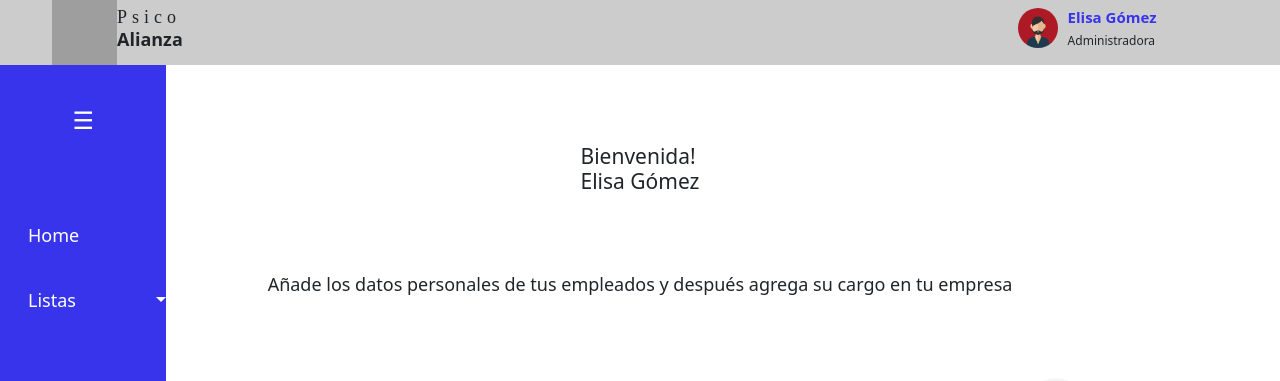
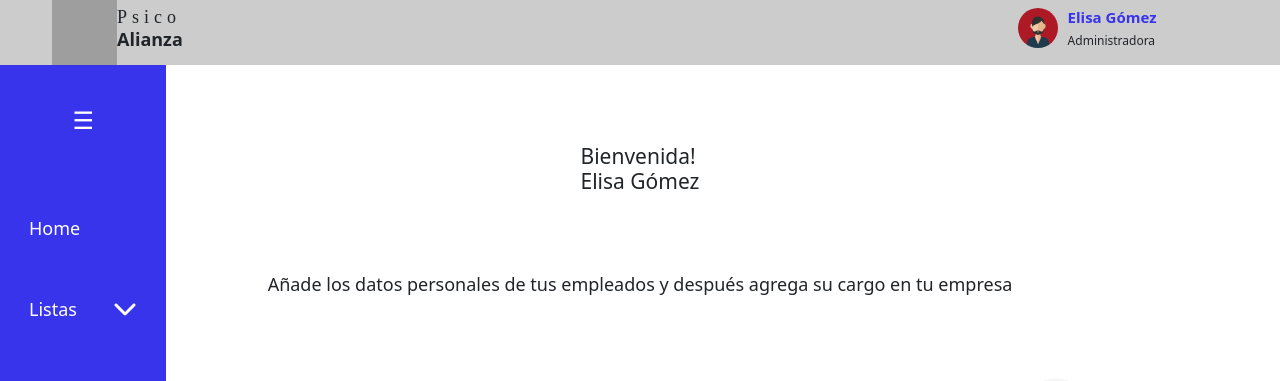
Before and after one commit to Danyeisbr/nomina-app, a React (Create React App) app: page /home in a window 1280 px wide. Shown: the top 381 px of the page. Built offline with nearby package versions, Linux system fonts and the light colour scheme; grey boxes are pictures that could not be loaded.

Commit message:
Login, Banner & Sidebar Responsive

```diff
--- a/package.json
+++ b/package.json
@@ -45,6 +45,7 @@
     ]
   },
   "devDependencies": {
+    "@babel/plugin-proposal-private-property-in-object": "^7.21.11",
     "@types/react-router-dom": "^5.3.3",
     "gh-pages": "^6.0.0"
   }
--- a/src/Components/Banner/Banner.js
+++ b/src/Components/Banner/Banner.js
@@ -56,10 +56,8 @@ function Banner() {
           </a>
         </li>
         <li>
-          <Link to="/" style={{ textDecoration: "none" }}>
-            <a className="dropdown-item" href="#">
-              Salir
-            </a>
+          <Link to="/" className="dropdown-item">
+            Salir
           </Link>
         </li>
       </ul>
--- a/src/Components/Login/Login.js
+++ b/src/Components/Login/Login.js
@@ -3,9 +3,9 @@ import "./login.css";
 
 function Login() {
   return (
-    <div className="container-fluid">
+    <section className="container-fluid">
       <div className="row">
-        <section className="col-left min-vh-100 g-0 gradient-custom">
+        <section className="col-left col-lg-6 col-md-6 col-sm-12 min-vh-100 gradient-custom">
           <section className="d-flex flex-column justify-content-end h-100">
             <article className="text-white mx-md-5 p-md-5">
               <h3 className="px-4">
@@ -21,11 +21,11 @@ function Login() {
             </article>
           </section>
         </section>
-        <section className="col-right d-flex justify-content-center min-vh-100">
+        <section className="col-right col-lg-6 col-md-6 col-sm-12 d-flex justify-content-center min-vh-100">
           <header className="d-flex flex-column align-items-center justify-content-start w-75 mt-5">
             <article className="row d-flex align-items-center">
               {/* Logo de la compañía */}
-              <figure className="col d-flex justify-content-end g-0">
+              <figure className="col-6 d-flex justify-content-end">
                 <img
                   src="https://mdbcdn.b-cdn.net/img/Photos/new-templates/bootstrap-login-form/lotus.webp"
                   style={{ width: "110px", height: "130px" }}
@@ -33,7 +33,7 @@ function Login() {
                 />
               </figure>
               {/* Nombre de la compañía */}
-              <div className="col g-0">
+              <div className="col-6 g-0">
                 <h1>
                   <span className="fw-normal custom-h1">Psico</span>
                   <br /> <strong>Alianza</strong>
@@ -41,7 +41,7 @@ function Login() {
               </div>
             </article>
             <article className="row d-flex justify-content-center w-90 mt-4">
-              <form>
+              <form className="w-100">
                 <div className="form-group mb-3">
                   <label htmlFor="exampleInputUser" className="py-2">
                     Usuario
@@ -49,6 +49,7 @@ function Login() {
                   <input
                     type="text"
                     className="form-control rounded-pill"
+                    id="exampleInputUser"
                     placeholder="Pruebadesarrollador"
                   />
                 </div>
@@ -76,21 +77,24 @@ function Login() {
                     Recordar cuenta
                   </label>
                 </div>
-                <div className="row g-0">
+                <div className="row">
+                  <div className="col-12">
                     <Link to="/home">
                       {" "}
                       <button
                         type="submit"
-                      className="btn btn-primary rounded-pill mb-3 full-width-btn"
+                        className="btn btn-primary rounded-pill mb-3 w-100"
                       >
                         Iniciar sesión
                       </button>{" "}
                     </Link>
+                  </div>
+
                   <div className="col-6">
                     <p className="text-muted">¿Olvidaste tu usuario?</p>
                   </div>
-                  <div className="col-6">
-                    <p className="text-muted text-end">
+                  <div className="col-6 text-end">
+                    <p className="text-muted">
                       ¿Olvidaste tu contraseña?{" "}
                     </p>
                   </div>
@@ -100,7 +104,7 @@ function Login() {
           </header>
         </section>
       </div>
-    </div>
+    </section>
   );
 }
 
--- a/src/Components/Sidebar/Sidebar.js
+++ b/src/Components/Sidebar/Sidebar.js
@@ -1,71 +1,94 @@
-import React, { useState } from "react";
+import React, { useState, useEffect } from "react";
 import { Link } from "react-router-dom";
 import "font-awesome/css/font-awesome.min.css";
 import { FontAwesomeIcon } from "@fortawesome/react-fontawesome";
 import { faChevronUp } from "@fortawesome/free-solid-svg-icons";
-//import { faChevronDown } from "@fortawesome/free-solid-svg-icons";
+import { faChevronDown } from "@fortawesome/free-solid-svg-icons";
 import "./sidebar.css";
 
 const Sidebar = () => {
-  // Función para colapsar o expandir la barra lateral al hacer clic en el botón
+  // Función para colapsar o expandir la barra lateral
   const [sidebarActive, setSidebarActive] = useState(false);
-  // Función para cambiar el texto a icono al hacer clic en el botón
+  // Función para cambiar el texto a icono
   const [showText, setShowText] = useState(true);
-  // Estado para controlar la visibilidad del dropdown
-  //const [mostrarDropdown, setMostrarDropdown] = useState(true);
-
-  // Función para alternar la visibilidad del texto
+  // Función para alternar la visibilidad del texto y la barra lateral
   const toggleSidebar = () => {
     setSidebarActive(!sidebarActive);
     setShowText(!showText);
-    //setMostrarDropdown(!mostrarDropdown);
   };
 
+  const handleResize = () => {
+    // Verificar si la pantalla es mediana o pequeña usando las clases de Bootstrap
+    const isMediumOrSmallScreen = window.innerWidth < 992; // 992px es el punto de quiebre de Bootstrap para pantallas medianas
+
+    if (isMediumOrSmallScreen) {
+      toggleSidebar(); // Disparar el evento cuando la pantalla sea mediana o pequeña
+    } else {
+      // Cambiar el estado cuando la pantalla es grande
+      setSidebarActive(false);
+      setShowText(true);
+    }
+  };
+
+  useEffect(() => {
+    // Agrego el evento de cambio de tamaño de pantalla cuando el componente se monta
+    window.addEventListener("resize", handleResize);
+
+    // Llamar a handleResize() inicialmente para verificar el tamaño de la pantalla
+    handleResize();
+
+    // Remover el evento de cambio de tamaño de pantalla cuando el componente se desmonta
+    return () => {
+      window.removeEventListener("resize", handleResize);
+    };
+  }, []);
+
   return (
-    <section
+    <nav
       id="sidebar"
-      className={`position-absolute h-100 w-13 bg-primary d-flex flex-column justify-content-start g-0 ${
+      className={`col-md-1 col-sm-1 position-absolute bg-primary d-flex flex-column justify-content-start w-13 h-100 g-0 ${
         sidebarActive ? "active" : ""
       }`}
     >
       <div className="d-flex justify-content-center mt-5 h-18">
         <button
-          className="btn text-white fs-2"
+          className="btn text-white fs-2 border border-0"
           id="toggle-btn"
           onClick={toggleSidebar}
         >
           ☰
         </button>
       </div>
-      <nav className="navbar navbar-expand-lg navbar-dark">
-        <div className="collapse navbar-collapse" id="navbarNav">
-          <ul className="navbar-nav flex-column m-3 w-100" id="menu">
-            <li className="nav-item">
+      <div>
+        <ul className="list-unstyled m-3" id="menu">
+          <li className="mb-3">
             {showText ? (
               <Link to="/home">
-                  <button className="btn fs-4 btn-primary bg-transparent border border-0">
-                    Home
+                <button className="btn btn-primary fs-4 w-100">
+                  <div className="d-flex justify-content-start">Home</div>
                 </button>
               </Link>
             ) : (
               <Link to="/home">
-                  <button className="btn fs-4 btn-primary bg-transparent border border-0">
+                <button className="btn btn-primary fs-4 w-100">
                   <i className="fa fa-home fa-2x"></i>
                 </button>
               </Link>
             )}
           </li>
           <li className="nav-item dropdown">
-              <a
-                className="nav-link dropdown-toggle active fs-4 w-100 mt-4 ms-1"
-                href="#submenu"
-                role="button"
+            <button
+              className="btn btn-primary dropdown-toggle fs-4 w-100 mt-4
+              custom-dropdown-toggle"
               data-bs-toggle="dropdown"
               aria-expanded="false"
+              aria-haspopup="true"
             >
-                {" "}
               {showText ? (
-                  <span>Listas</span>
+                <div className="d-flex justify-content-between">
+                  <span> Listas</span>{" "}
+                  <FontAwesomeIcon icon={faChevronDown} size="lg" />
+                </div>
               ) : (
                 <FontAwesomeIcon
                   icon={faChevronUp}
@@ -73,23 +96,19 @@ const Sidebar = () => {
                   onClick={toggleSidebar}
                 />
               )}
-              </a>
+            </button>
             <ul
               className="dropdown-menu bg-transparent border-0 shadow-none"
               id="submenu"
             >
               <li>
-                  <Link to="/employees">
-                    <a className="dropdown-item text-white fs-5" href="#">
+                <Link to="/employees" className="dropdown-item text-white fs-5">
                   Empleados
-                    </a>
                 </Link>
               </li>
               <li>
-                  <Link to="/jobs">
-                    <a className="dropdown-item text-white fs-5" href="#">
+                <Link to="/jobs" className="dropdown-item text-white fs-5">
                   Cargos
-                    </a>
                 </Link>
               </li>
             </ul>
@@ -97,7 +116,6 @@ const Sidebar = () => {
         </ul>
       </div>
     </nav>
-    </section>
   );
 };
 
--- a/src/Components/Sidebar/sidebar.css
+++ b/src/Components/Sidebar/sidebar.css
@@ -1,7 +1,6 @@
 /* Estilo tipo Dashboard para el Sidebar */
 #sidebar.active {
   width: 95px;
-  transition: background-color 0.5s ease, color 0.5s ease;
 }
 
 .h-18 {
@@ -10,6 +9,10 @@
 
 .w-13 {
   width: 13%;
+}
+
+.w-8{
+  width: 38%;
 }
 
 .mt-6 {
@@ -24,6 +27,7 @@
   background-color: #10489c;
 }
 
+/* Oculta la flecha por defecto que tiene el dropdown en el elemento .dropdown-toggle */
 .dropdown-toggle::after {
-  margin-left: 80px; /* Ajusta la cantidad de espacio entre el texto y la viñeta */
+  content: none;
 }
```
Also changed, not shown: src/Images/Empleados.png (added), 1 other file (tests, documents, lock files or other folders). Lines whose indentation alone changed are shown as unchanged.
